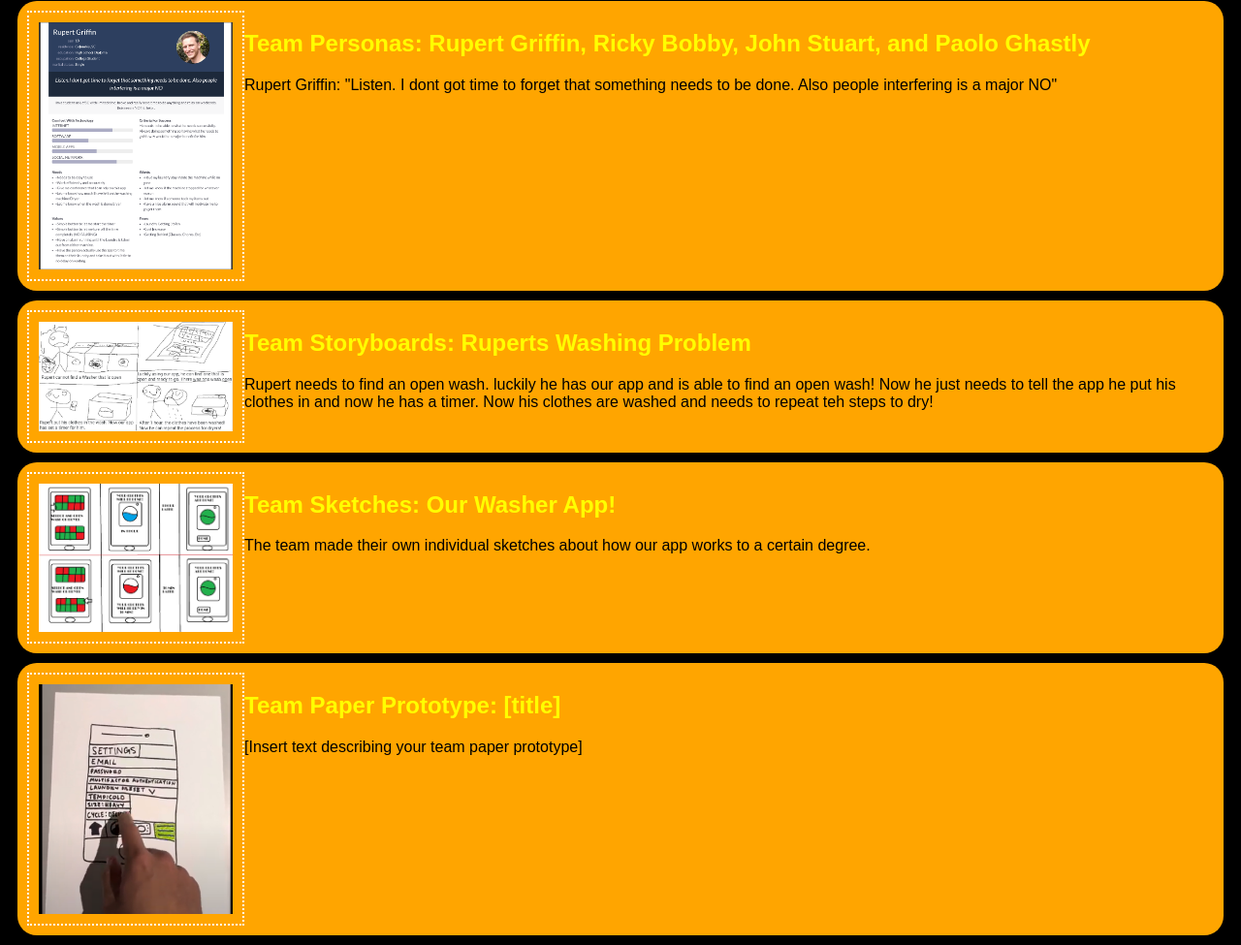
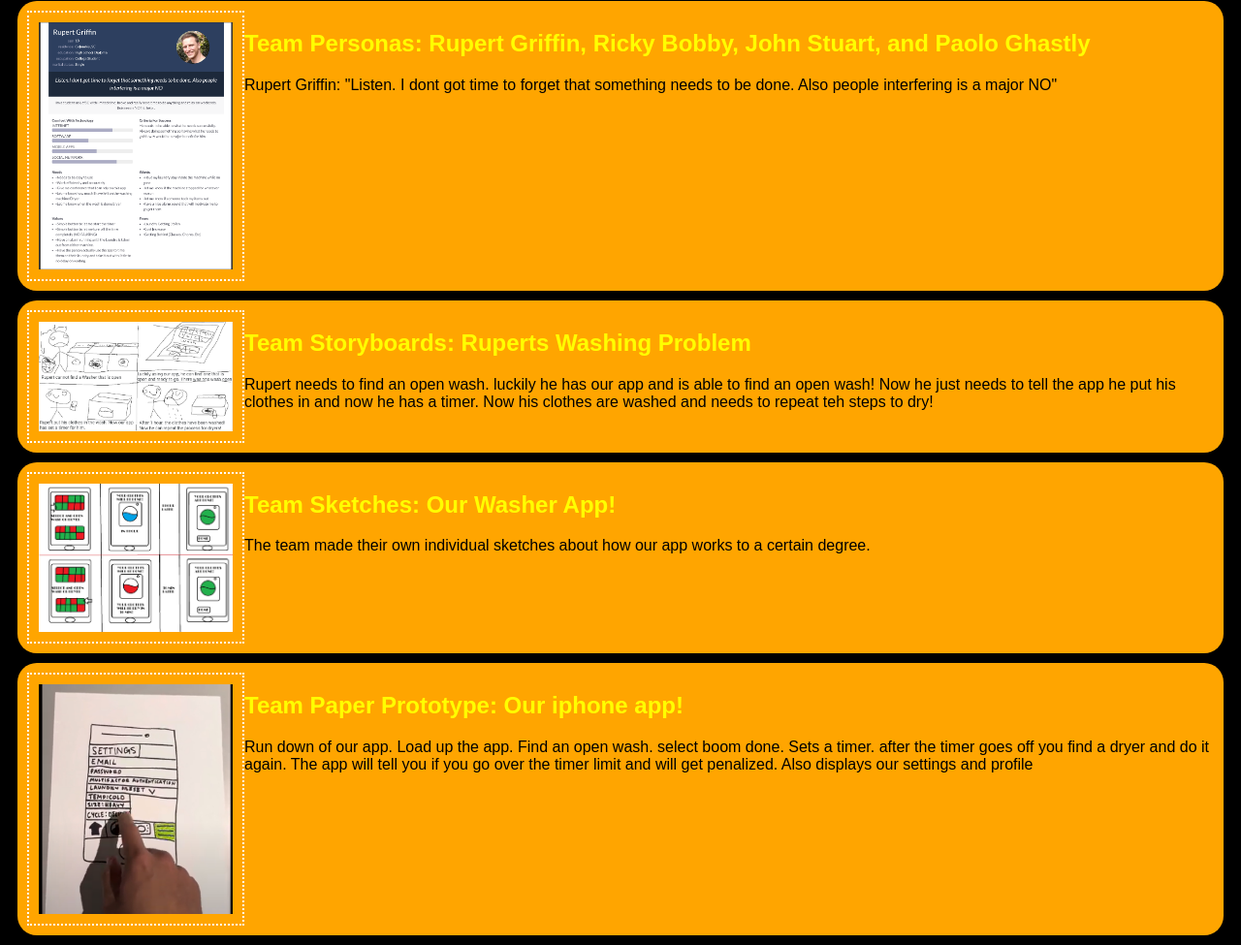
Before and after one commit to NotJared05/NotJared05.github.io, a plain HTML site: page index.html in a window 1280 px wide. Shown: the part 427-1402 px from the top of the page at 97% size. Drawn offline with Linux system fonts and the light colour scheme.

Commit message:
Update index.html

```diff
--- a/index.html
+++ b/index.html
@@ -69,9 +69,9 @@ Rupert needs to find an open wash. luckily he has our app and is able to find an
  <section class="assign">
  <img src="images/image_2023-12-06_231224776.png" />
  <section class="assign-det">
- <a href="https://youtu.be/dQw4w9WgXcQ"><h2>Team Paper Prototype: [title]</h2></a>
+ <a href="https://www.youtube.com/watch?v=YVq-vrjyjO4"><h2>Team Paper Prototype: Our iphone app!</h2></a>
  <p>
- [Insert text describing your team paper prototype]
+ Run down of our app. Load up the app. Find an open wash. select boom done. Sets a timer. after the timer goes off you find a dryer and do it again. The app will tell you if you go over the timer limit and will get penalized. Also displays our settings and profile
  </p>
  </section>
  </section>
```
